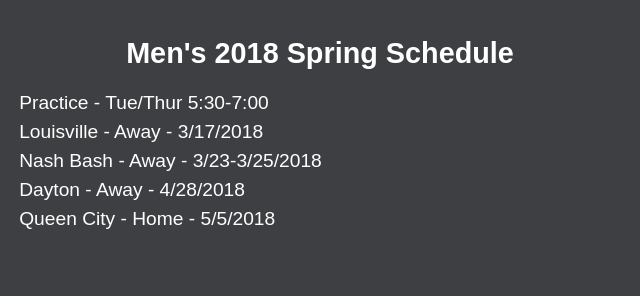
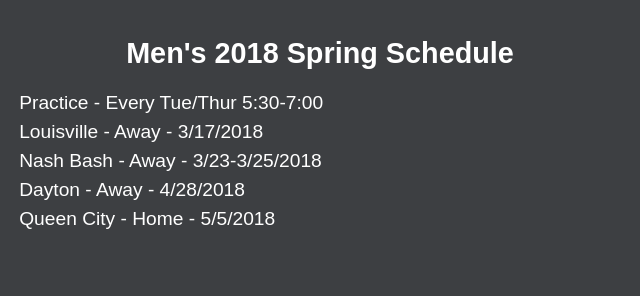
Before and after one commit to CRFCTreasurer/CRFCTreasurer.github.io, a plain HTML site: page about.html in a window 1280 px wide. Shown: the part 488-784 px from the top of the page, 0-640 px from the left. Drawn offline with Linux system fonts and the light colour scheme; a web font is replaced by a local one.

Commit message:
Update about.html

```diff
--- a/about.html
+++ b/about.html
@@ -51,7 +51,7 @@
 	<section class = "wrapper">
 		<article id="about">
 			<h2>Men's 2018 Spring Schedule</h2>
-			<p>	Practice - Tue/Thur 5:30-7:00<br/>
+			<p>	Practice - Every Tue/Thur 5:30-7:00<br/>
 				Louisville - Away - 3/17/2018<br />
 				Nash Bash - Away - 3/23-3/25/2018 <br />
 				Dayton - Away - 4/28/2018<br />
```
